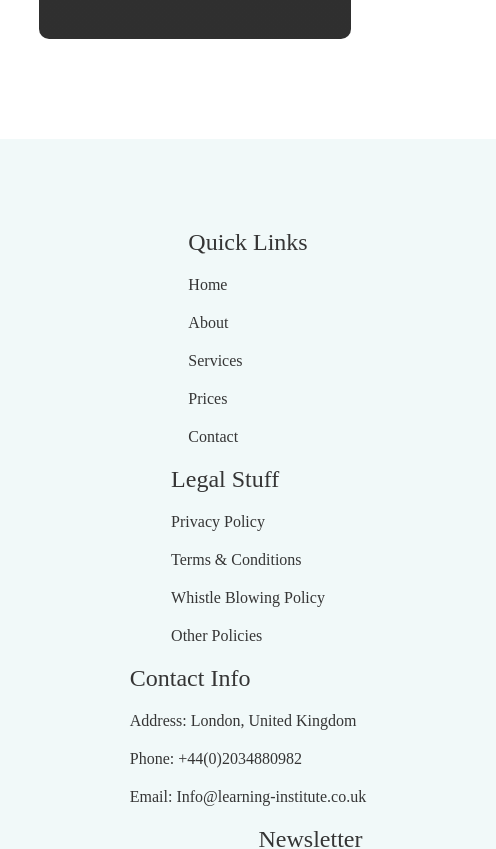
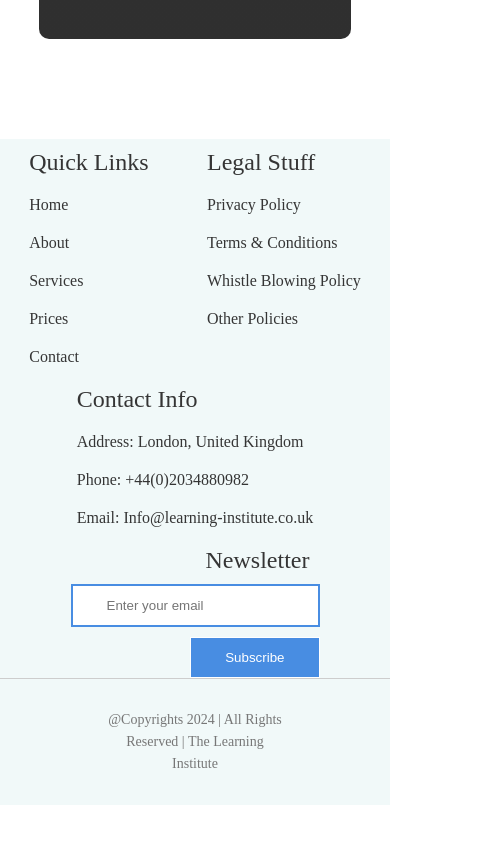
Before and after one commit to AbdulSufi/The-Learning-Institute-New-, a React (Create React App) app: page / in a window 390 px wide. Shown: the part 7620-8469 px from the top of the page, 496 px wide, since content can reach past the window. After the commit the page ends 8425 px from the top, so only its background shows below. Built offline with nearby package versions, Linux system fonts and the light colour scheme; grey boxes are pictures that could not be loaded.

Commit message:
responsive footer update

```diff
--- a/src/App.css
+++ b/src/App.css
@@ -428,16 +428,14 @@ h3 {
 
 
 .footer-parent{
-
+  width: 100%;
 }
 
 footer {
   background: #F1F9F9;
-  width:80%;
-  padding: 80px 92px 30px 92px;
+  width:100%;
   display: flex;
   flex-wrap: wrap;
-  justify-content: space-around;
 }
 
 
@@ -470,7 +468,8 @@ footer {
 
 .copyrightSection {
   display: flex;
-  width:80%;
+  flex-wrap: wrap;
+
   padding: 20px 92px;
   justify-content: center;
   align-items: center;
--- a/src/Components/Footer.js
+++ b/src/Components/Footer.js
@@ -46,6 +46,7 @@ export default function Footer() {
       <div class="copyrightSection">
         <p> @Copyrights 2024 | All Rights Reserved | The Learning Institute</p>
       </div>
+
     </div>
   );
 }
```
